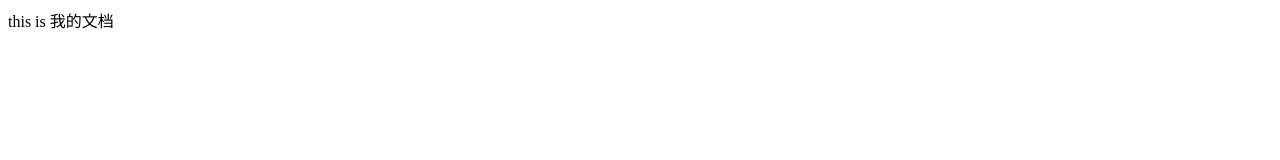
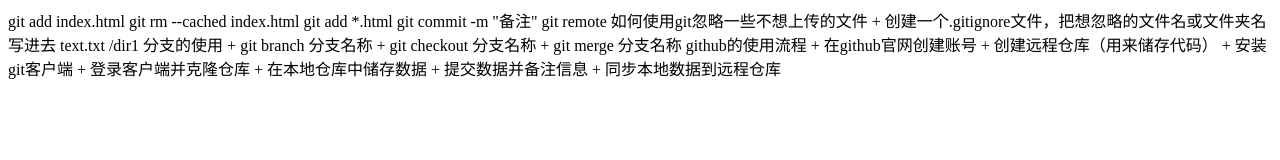
Before and after one commit to xiahuxiahua/xiahuaxiahua.github.io, a plain HTML site: page index.html in a window 1280 px wide. Drawn offline with Linux system fonts and the light colour scheme.

Commit message:
git 命令

```diff
--- a/index.html
+++ b/index.html
@@ -5,6 +5,28 @@
 	<title>Document</title>
 </head>
 <body>
-	this is 我的文档
+	git add index.html <!--添加单个文件-->
+	git rm --cached index.html   <!--删除单个文件-->
+	git add *.html <!--添加所有.html的文件-->
+	git commit -m "备注" <!--提交本地仓库-->
+	git remote <!--对应的地址-->
+	如何使用git忽略一些不想上传的文件
+		+ 创建一个.gitignore文件，把想忽略的文件名或文件夹名写进去   text.txt
+																    /dir1
+	分支的使用
+		+ git branch 分支名称  <!--创建分支-->
+		+ git checkout 分支名称  <!--切换分支-->
+		+ git merge 分支名称  <!--合并-->
+
+
+
+	github的使用流程
+		+ 在github官网创建账号
+		+ 创建远程仓库（用来储存代码）
+		+ 安装git客户端
+		+ 登录客户端并克隆仓库
+		+ 在本地仓库中储存数据
+		+ 提交数据并备注信息
+		+ 同步本地数据到远程仓库
 </body>
 </html>
```
